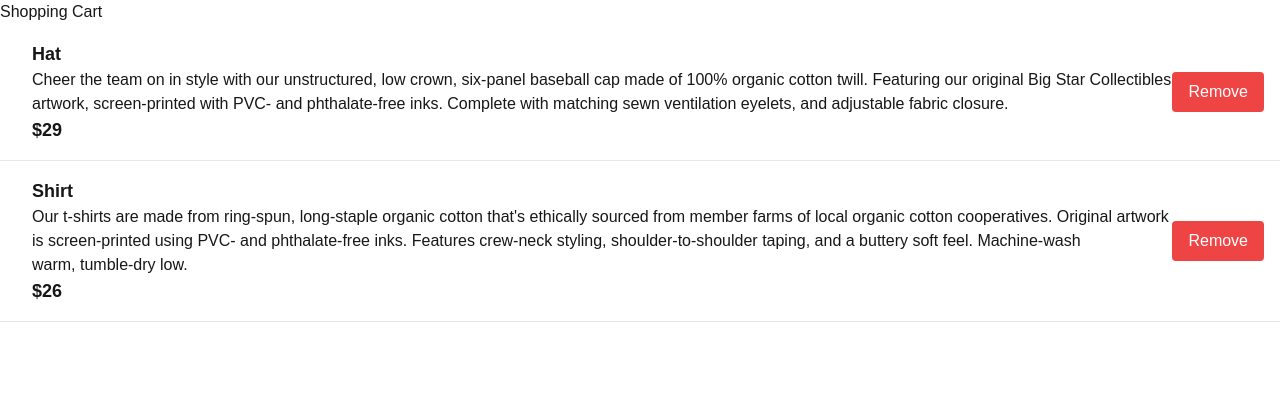
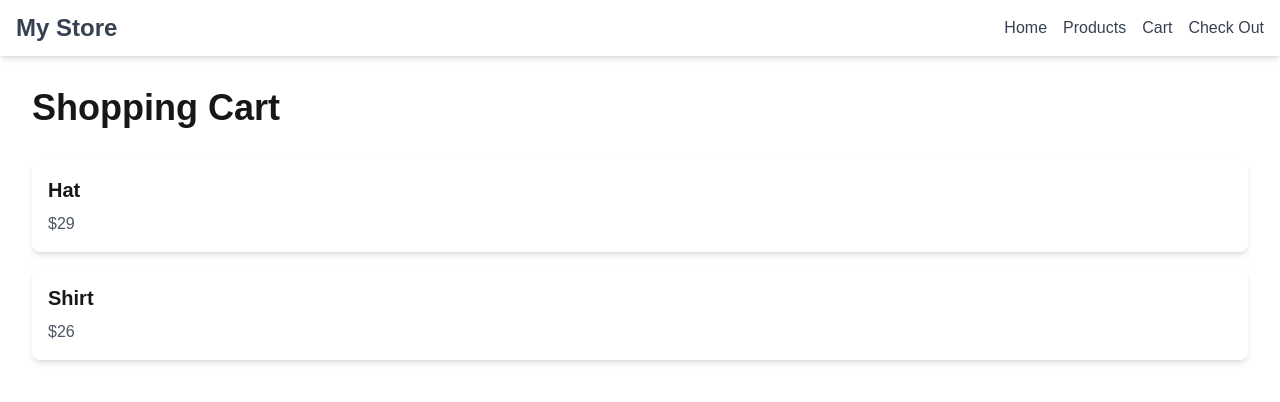
Before and after one commit to eogomezf/ecommerce-site, a Next.js app: page /cart in a window 1280 px wide. Shown: the top 402 px of the page. Built offline with nearby package versions, Linux system fonts and the light colour scheme.

Commit message:
Add NavBar and styles

```diff
--- /dev/null
+++ b/app/NavBar.tsx
@@ -0,0 +1,35 @@
+import Link from "next/link";
+
+export default function NavBar() {
+  return (
+    <nav className="bg-white shadow-md">
+      <div className="container mx-auto px-4 py-3 flex justify-between items-center">
+        <Link href="/" className="text-gray-700 text-2xl font-bold">
+          My Store
+        </Link>
+        <ul className="flex space-x-4">
+          <li>
+            <Link href="/" className="text-gray-700 hover:text-black">
+              Home
+            </Link>
+          </li>
+          <li>
+            <Link href="/products" className="text-gray-700 hover:text-black">
+              Products
+            </Link>
+          </li>
+          <li>
+            <Link href="/cart" className="text-gray-700 hover:text-black">
+              Cart
+            </Link>
+          </li>
+          <li>
+            <Link href="/checkout" className="text-gray-700 hover:text-black">
+              Check Out
+            </Link>
+          </li>
+        </ul>
+      </div>
+    </nav>
+  );
+}
--- a/app/ProductsList.tsx
+++ b/app/ProductsList.tsx
@@ -4,19 +4,25 @@ import Link from "next/link";
 
 export default function ProductsList({ products }: { products: Product[] }) {
   return (
-    <div className="grid grid-cols-1 md:grid-cols-2 lg:grid-cols-3 gap-4">
+    <div className="grid grid-cols-1 sm:grid-cols-2 md:grid-cols-3 lg:grid-cols-4 gap-8">
       {products.map((product) => (
-        <Link href={`/products/${product.id}`} key={product.id}>
-          <Image
-            src={"/" + product.imageUrl}
-            alt={product.name}
-            width={300}
-            height={300}
-            className="w-full h-48 object-cover rounded"
-          />
-          <h2 className="text-xl font-bold">{product.name}</h2>
-          <p>{product.description}</p>
-          <p className="text-lg font-semibold">${product.price}</p>
+        <Link
+          href={`/products/${product.id}`}
+          key={product.id}
+          className="bg-white rounded-lg shadow-md p-4 hover:shadow-lg transition duration-300"
+        >
+          <div className="flex justify-center mb-4 h-48 relative">
+            <Image
+              src={"/" + product.imageUrl}
+              alt={product.name}
+              width={100}
+              height={100}
+              className="w-full h-48 object-cover rounded"
+            />
+          </div>
+          <h2 className="text-xl font-semibold mb-2">{product.name}</h2>
+
+          <p className="text-gray-600">${product.price}</p>
         </Link>
       ))}
     </div>
--- a/app/cart/page.tsx
+++ b/app/cart/page.tsx
@@ -10,26 +10,24 @@ function CartPage() {
     (id) => products.find((product) => product.id === id)!
   );
   return (
-    <>
-      <h1>Shopping Cart</h1>
-      {cartProducts.map((product) => (
-        <Link
-          key={product.id}
-          href={`/products/${product.id}`}
-          className="flex items-center justify-between p-4 border-b"
-        >
-          {/* <img src={product.imageUrl} alt={product.name} className="w-16 h-16 object-cover" /> */}
-          <div className="flex-1 ml-4">
-            <h2 className="text-lg font-bold">{product.name}</h2>
-            <p>{product.description}</p>
-            <p className="text-lg font-semibold">${product.price}</p>
-          </div>
-          <button className="bg-red-500 text-white px-4 py-2 rounded">
-            Remove
-          </button>
-        </Link>
-      ))}
-    </>
+    <div className="container mx-auto p-8">
+      <h1 className="text-4xl font-bold mb-8">Shopping Cart</h1>
+
+      <ul className="space-y-4">
+        {cartProducts.map((product) => (
+          <li
+            key={product.id}
+            className="bg-white rounded-lg shadow-md p-4 hover:shadow-lg transition duration-300"
+          >
+            <Link href={`/products/${product.id}`}>
+              <h2 className="text-xl font-semibold mb-2">{product.name}</h2>
+
+              <p className="text-gray-600">${product.price}</p>
+            </Link>
+          </li>
+        ))}
+      </ul>
+    </div>
   );
 }
 
--- a/app/layout.tsx
+++ b/app/layout.tsx
@@ -1,17 +1,6 @@
 import type { Metadata } from "next";
-import localFont from "next/font/local";
 import "./globals.css";
-
-const geistSans = localFont({
-  src: "./fonts/GeistVF.woff",
-  variable: "--font-geist-sans",
-  weight: "100 900",
-});
-const geistMono = localFont({
-  src: "./fonts/GeistMonoVF.woff",
-  variable: "--font-geist-mono",
-  weight: "100 900",
-});
+import NavBar from "./NavBar";
 
 export const metadata: Metadata = {
   title: "Create Next App",
@@ -25,9 +14,8 @@ export default function RootLayout({
 }>) {
   return (
     <html lang="en">
-      <body
-        className={`${geistSans.variable} ${geistMono.variable} antialiased`}
-      >
+      <body>
+        <NavBar />
         {children}
       </body>
     </html>
--- a/app/products/[id]/page.tsx
+++ b/app/products/[id]/page.tsx
@@ -1,6 +1,5 @@
 import NotFound from "@/app/not-found";
 import { products } from "@/app/product-data";
-import Image from "next/image";
 
 function productDetail({ params }: { params: { id: string } }) {
   const product = products.find((product) => product.id === params.id);
@@ -8,21 +7,26 @@ function productDetail({ params }: { params: { id: string } }) {
     return <NotFound />;
   }
   return (
-    <>
-      <h1 className="text-2xl font-bold">{product.name}</h1>
-      <Image
+    <div className="container mx-auto p-8 flex flex-col md:flex-row">
+      <div className="md:w-1/2 mb-4 md:mb-0 md:mr-8">
+        <img
           src={"/" + product.imageUrl}
           alt={product.name}
           width={100}
           height={100}
-        className="w-full h-48 object-cover rounded"
+          className="w-full h-auto rounded-lg shadow-md"
         />
-      <p className="text-lg font-semibold">${product.price}</p>
-      <p>{product.description}</p>
+      </div>
+      <div className="md:w-1/2">
+        <h1 className="text-4xl font-bold mb-4">{product.name}</h1>
+        <p className="text-2xl text-gray-600 mb-6">${product.price}</p>
+        <h3 className="text-2xl font-semibold mb-2">Description</h3>
+        <p className="text-gray-700">{product.description}</p>
         <button className="bg-blue-500 text-white px-4 py-2 rounded">
           Add to Cart
         </button>
-    </>
+      </div>
+    </div>
   );
 }
 
--- a/app/products/page.tsx
+++ b/app/products/page.tsx
@@ -3,10 +3,10 @@ import ProductsList from "../ProductsList";
 
 function ProductsPage() {
   return (
-    <>
-      <h1>Products List</h1>
+    <div className="container mx-auto p-8">
+      <h1 className="text-4xl font-bold mb-8">Products</h1>
       <ProductsList products={products} />
-    </>
+    </div>
   );
 }
 
```
Lines whose indentation alone changed are shown as unchanged.
